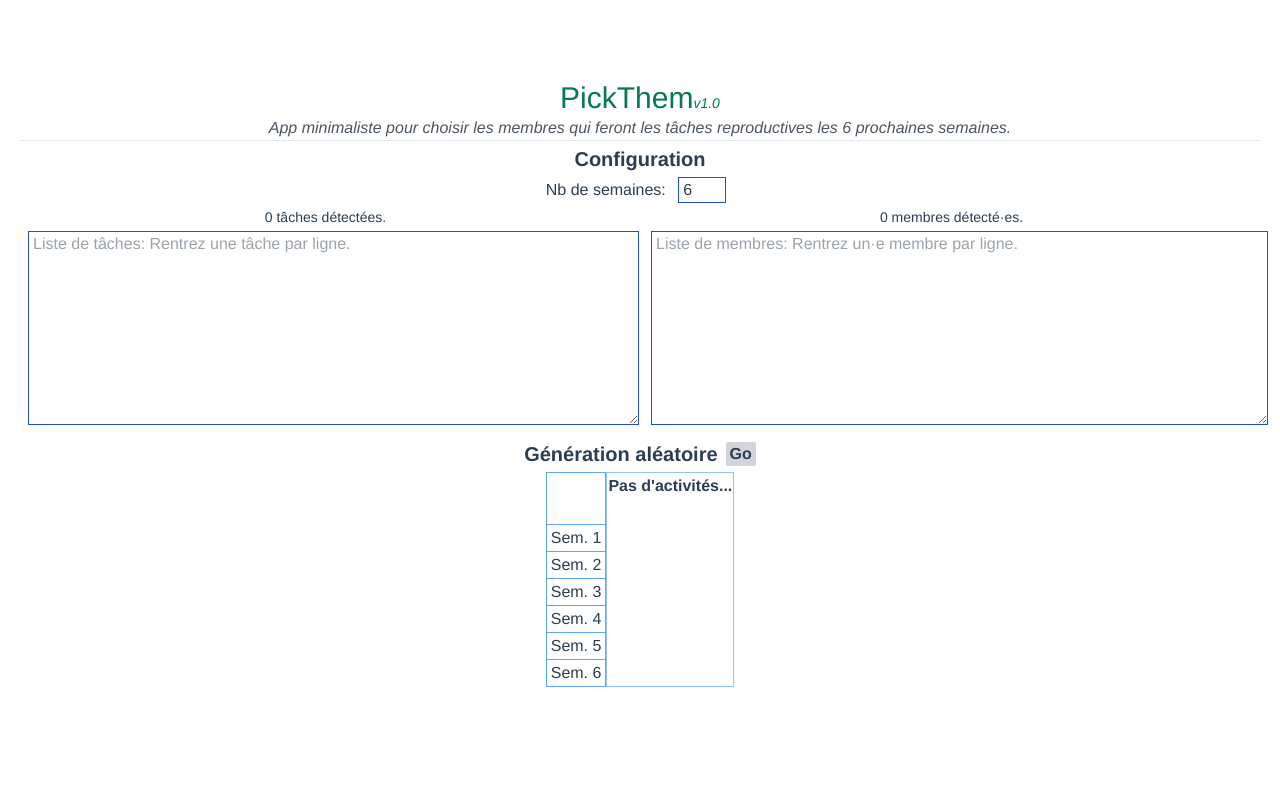
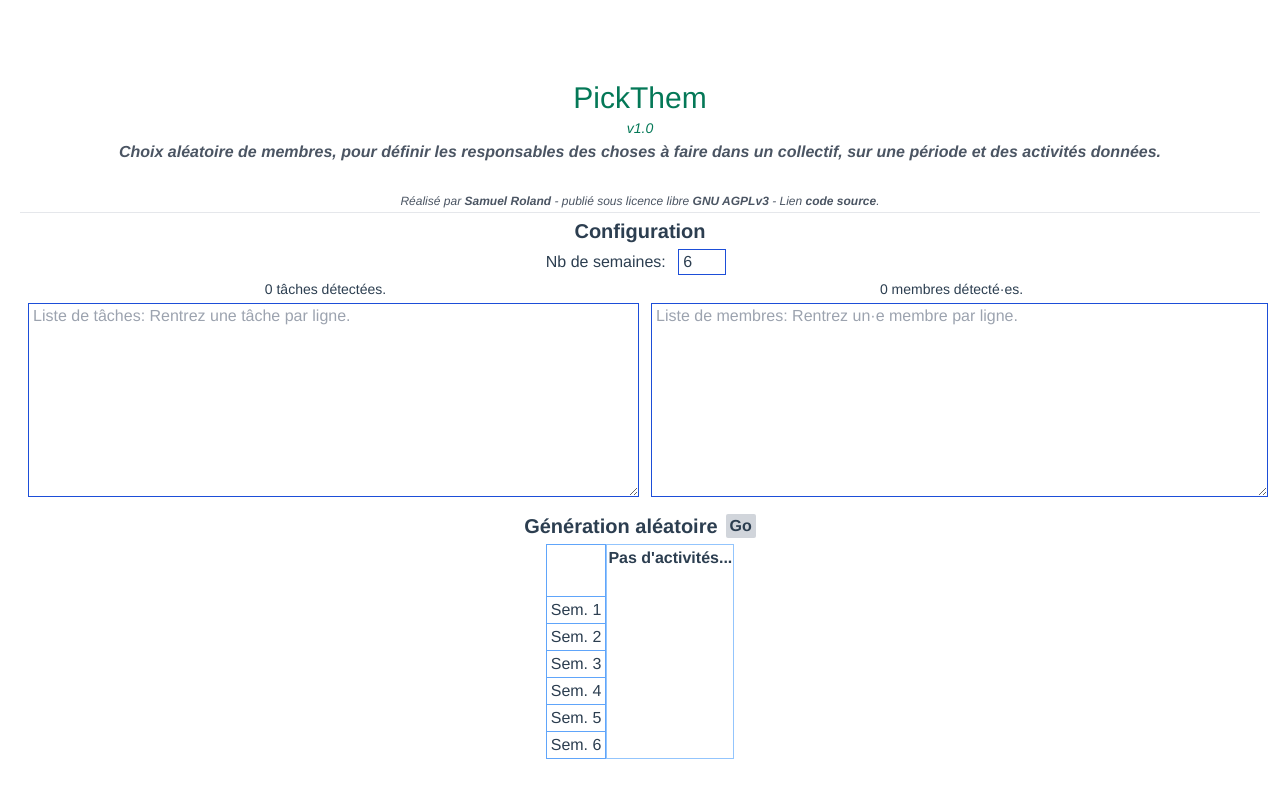
Before and after one commit to samuelroland/PickThem, a Vue app: page / in a window 1280 px wide. Built offline with nearby package versions, Linux system fonts and the light colour scheme.

Commit message:
Add about information with author, license and source code link

```diff
--- a/src/assets/tailwind.css
+++ b/src/assets/tailwind.css
@@ -20,3 +20,7 @@ textarea {
 button {
   @apply hover:bg-gray-400 bg-gray-300 rounded-sm px-1 font-bold;
 }
+
+a {
+  @apply font-semibold italic hover:text-green-500;
+}
--- a/src/components/Pick.vue
+++ b/src/components/Pick.vue
@@ -1,10 +1,31 @@
 <template>
-  <div class="text-3xl text-green-700">
-    PickThem<span class="text-sm italic">v1.0</span>
+  <div class="text-green-700">
+    <h1 class="text-3xl">PickThem</h1>
+    <span class="text-sm italic" title="Publié le 30.07.2021.">v1.0</span>
   </div>
   <div class="text-gray-600 italic">
-    App minimaliste pour choisir les membres qui feront les tâches reproductives
-    les 6 prochaines semaines.
+    <h4
+      title="Random members picker, to define the people responsible for things to do in a collective, over a given period and activities."
+      class="font-bold"
+    >
+      Choix aléatoire de membres, pour définir les responsables des choses à
+      faire dans un collectif, sur une période et des activités données.
+    </h4>
+    <br />
+    <span class="text-xs"
+      >Réalisé par
+      <a href="https://github.com/samuelroland" target="_blank"
+        >Samuel Roland</a
+      >
+      - publié sous licence libre
+      <a href="https://www.gnu.org/licenses/agpl-3.0.html" target="_blank"
+        >GNU AGPLv3</a
+      >
+      - Lien
+      <a href="https://github.com/samuelroland/PickThem" target="_blank"
+        >code source</a
+      >.
+    </span>
   </div>
   <hr />
 
```
